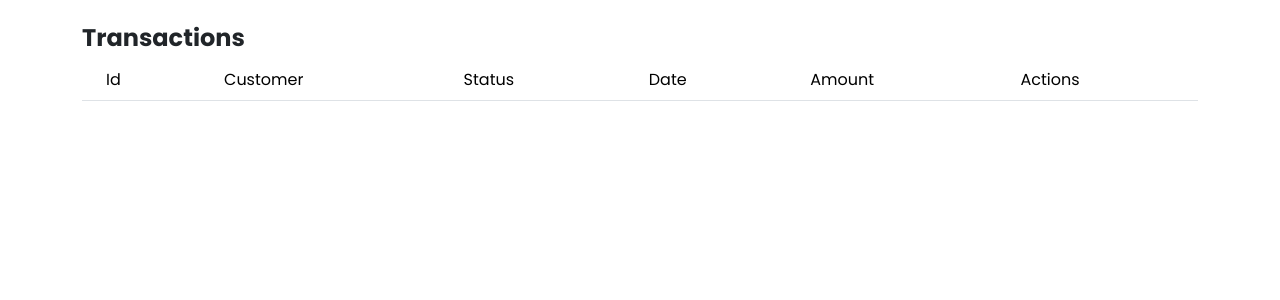
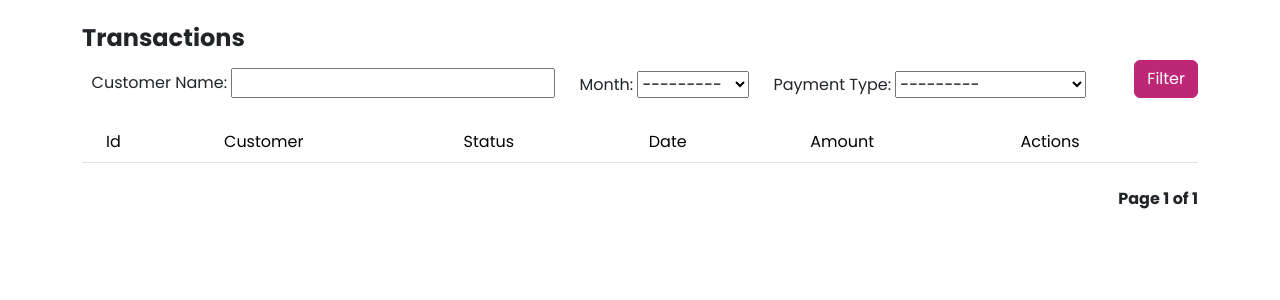
Before and after one commit to ButzAmaga/BarBakeQueue, a Django app: page /transaction/order/transaction/list in a window 1280 px wide. Shown: the part 74-374 px from the top of the page. Run offline with Django 5.2, Linux system fonts and the light colour scheme; a user stored in the database is signed in; data comes from the database, SQL or seed files in the repository; lists and menus that the app fills with data are empty; some libraries are stand-ins or nearby versions.

Commit message:
added the pagination and sorting to the transaction

```diff
--- /dev/null
+++ b/barbakesqueue/transaction/filters.py
@@ -0,0 +1,34 @@
+import django_filters
+from .models import *
+from django import forms
+
+PRICE_CHOICES = [
+    (100, '> 100'),
+    (500, '> 500'),
+    (1000, '> 1000'),
+    (3000, '> 3000'),
+    (5000, '> 5001'),
+]
+
+MONTH_CHOICES = [
+    (1, 'January'), (2, 'February'), (3, 'March'), (4, 'April'),
+    (5, 'May'), (6, 'June'), (7, 'July'), (8, 'August'),
+    (9, 'September'), (10, 'October'), (11, 'November'), (12, 'December'),
+]
+
+
+class TransactionFilter(django_filters.FilterSet):
+    customer_name = django_filters.CharFilter(label="Customer Name",field_name='full_name', lookup_expr='icontains')
+    month = django_filters.ChoiceFilter(
+        field_name='date_submitted__month',
+        choices=MONTH_CHOICES,
+        label='Month'
+    )
+    payment_type = django_filters.ChoiceFilter(
+        field_name='payment_type',
+        choices= Type_choices,
+        label='Payment Type'
+    )
+    class Meta:
+        model = Transaction
+        fields = ["customer_name", "month", "payment_type"]
--- a/barbakesqueue/transaction/templates/transaction/admin/index.html
+++ b/barbakesqueue/transaction/templates/transaction/admin/index.html
@@ -7,8 +7,14 @@
     <div class="container mt-4">
         <h4 class="fw-bold">Transactions</h4>
 
+        <form class="d-flex gap-4 justify-content-end align-items-end" action="{% url 'transaction:transaction_list' %}" method="get">
+            {{filter.form}}
 
-        <table class="table table-btransactionless">
+            <button type="submit" class="ms-4 btn btn-primary">Filter</button>
+        </form>
+
+
+        <table class="mt-4 table table-btransactionless">
             <thead>
                 <tr>
                   <th >Id</th>
@@ -65,5 +71,20 @@
 
         </table>
 
+
+        <nav class="d-flex justify-content-end mt-4" aria-label="Page navigation example">
+            <ul class="pagination d-flex gap-4">
+                {% if page_obj.has_previous %}
+                    <li class="page-item"><a class="page-link" href="?page={{ page_obj.previous_page_number }}">Previous</a></li>
+                {% endif %}
+              <span class="fw-bold current d-flex align-items-center">
+                Page {{ page_obj.number }} of {{ page_obj.paginator.num_pages }}
+              </span>
+
+              {% if page_obj.has_next %}
+                    <li class="page-item"><a class="page-link" href="?page={{ page_obj.paginator.num_pages }}">Next</a></li>
+                {% endif %}
+            </ul>
+        </nav>
     </div>
 {% endblock content %}
--- a/barbakesqueue/transaction/views.py
+++ b/barbakesqueue/transaction/views.py
@@ -8,9 +8,11 @@ from django.contrib import messages
 from common.views import LoginWithPermissionMixin
 import csv
 from django.http import HttpResponse
-from django.db.models import Sum, F
+from django.db.models import Sum, F, Value
 from customer.models import customer
+from .filters import *
 
+from django.db.models.functions import Concat
 # Create your views here.
 
 # customer order transaction form
@@ -116,10 +118,21 @@ class TransactionList(LoginWithPermissionMixin, generic.ListView):
     context_object_name = "transactions"
     paginate_by = 10
     permission_required = ["transaction.view_transaction"]
+    filterset = TransactionFilter
 
     def get_queryset(self):
-        return self.model.objects.all().filter(status = 1).order_by("-date_submitted")
+        transactions = self.model.objects.filter(status = 1)\
+            .annotate(full_name = Concat('order_id__customer__first_name', Value(' '), 'order_id__customer__last_name') )\
+            .order_by("-date_submitted")
 
+        self.filter_set = self.filterset(self.request.GET, queryset = transactions)
+
+        return self.filter_set.qs
+
+    def get_context_data(self, **kwargs):
+        context = super().get_context_data(**kwargs)
+        context["filter"] = self.filterset
+        return context
 
 class TransactionDetail(LoginWithPermissionMixin, generic.DetailView):
     model = Transaction
```
